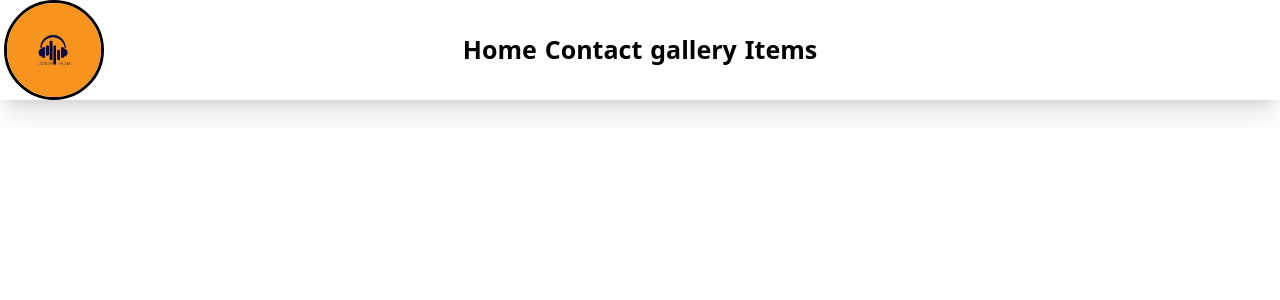
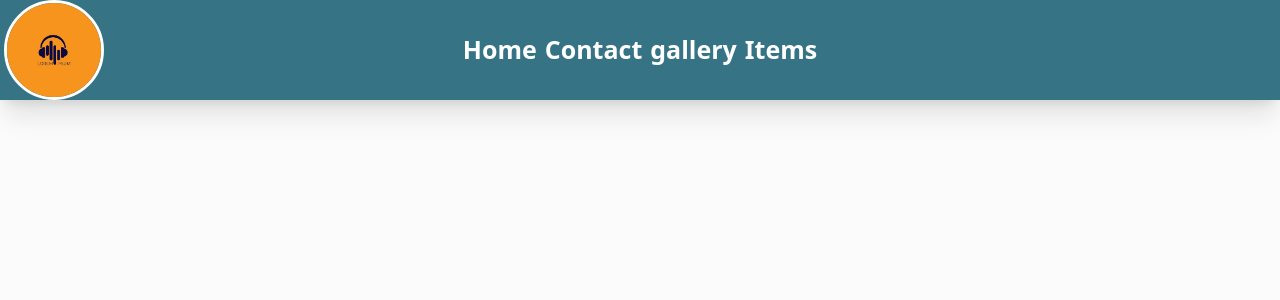
Before and after one commit to kavinduabc/kv-audio-frontend, a React (Vite) app: page / in a window 1280 px wide. Shown: the top 300 px of the page. Built offline with nearby package versions, Linux system fonts and the light colour scheme.

Commit message:
import library for supabase functinalities ❤

```diff
--- a/package.json
+++ b/package.json
@@ -10,6 +10,7 @@
     "preview": "vite preview"
   },
   "dependencies": {
+    "@supabase/supabase-js": "^2.49.4",
     "@tailwindcss/vite": "^4.0.11",
     "axios": "^1.8.3",
     "react": "^19.0.0",
--- a/src/components/Header.jsx
+++ b/src/components/Header.jsx
@@ -2,7 +2,7 @@ import {Link} from "react-router-dom"
 
 export default function Header(){
   return(
-    <header className="w-full h-[100px] shadow-xl flex justify-center items-center relative">
+    <header className="w-full h-[100px] shadow-xl flex justify-center items-center relative bg-accent text-white">
 
         <img src="/logo.png" alt="logo" className="w-[100px] h-[100px] border-[3px] object-cover absolute
         left-1 rounded-full"/>
--- a/src/pages/home/Home.jsx
+++ b/src/pages/home/Home.jsx
@@ -13,7 +13,7 @@ export default function Home(){
         <>
             <Header/>
 
-            <div className="h-[calc(100vh-100px)] w-full">
+            <div className="h-[calc(100vh-100px)] w-full bg-primary">
                <Routes path="/*">
                <Route  path="/" element={<HomeC/>}/>
                <Route  path="/contact" element={<Contact/>}/>
```
Also changed, not shown: supabase.txt (added), 1 other file (tests, documents, lock files or other folders).
